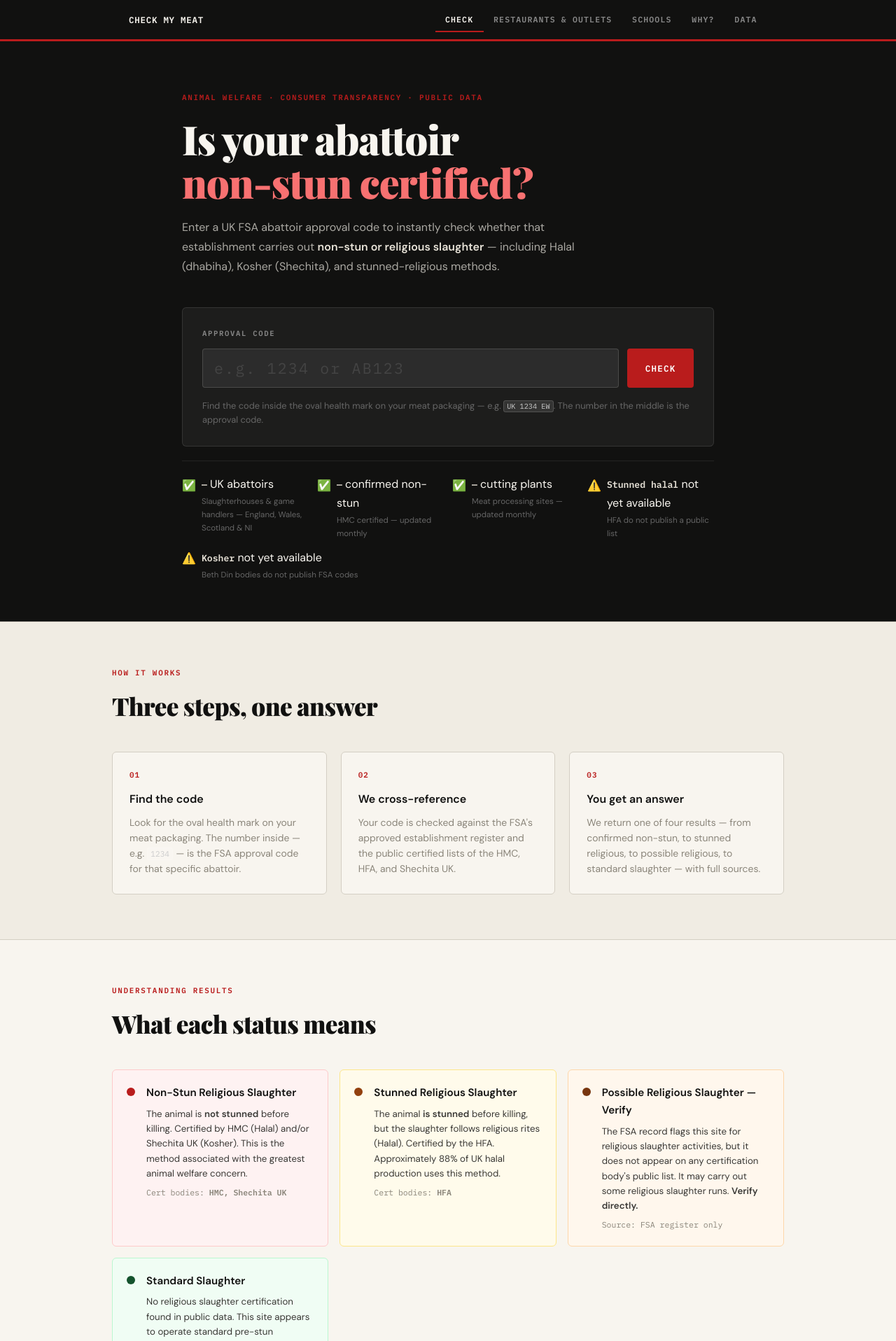
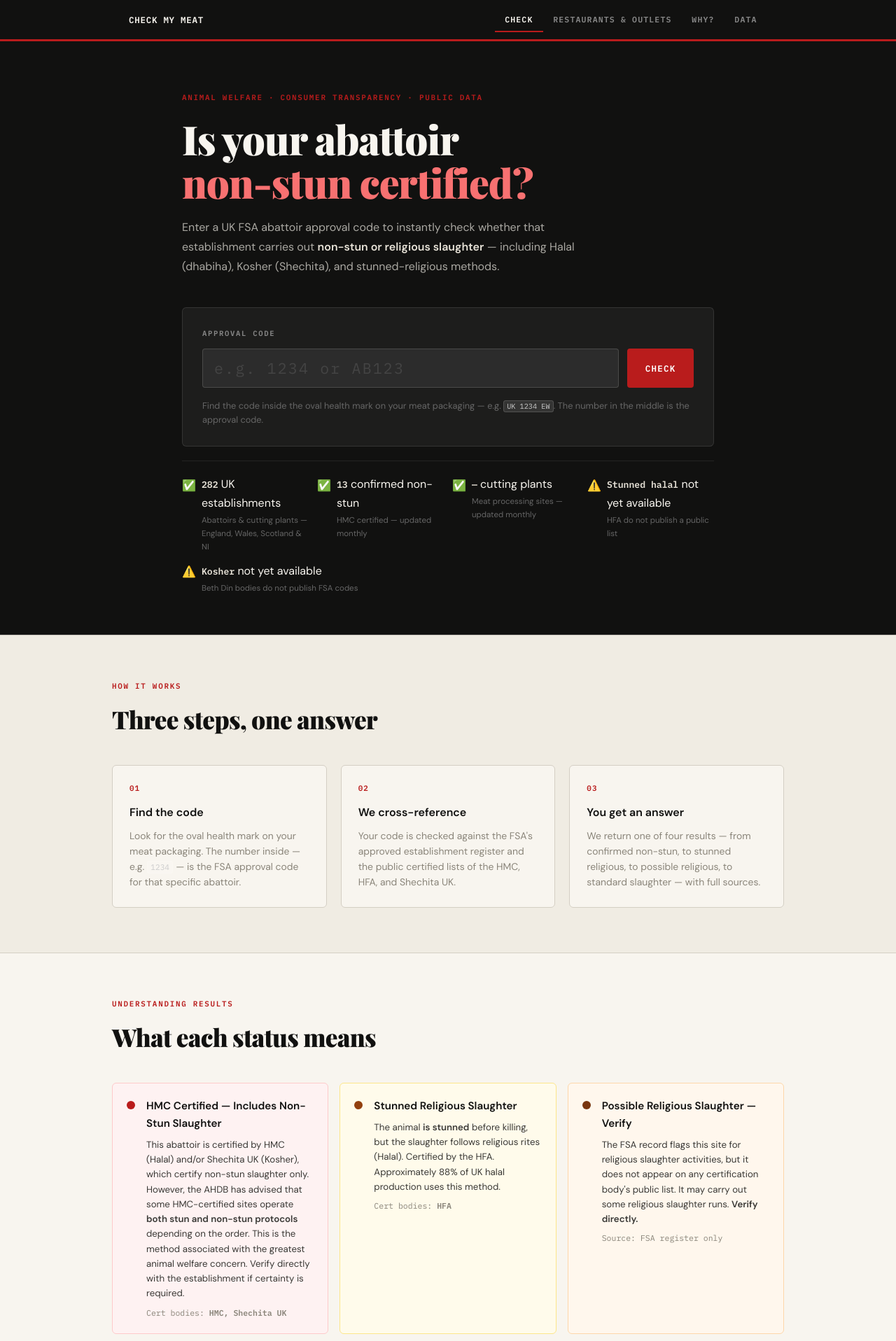
Before and after one commit to matsumurafishworks/slaughterhouse-checker, a Flask app: page / in a window 1280 px wide. Shown: the top 1916 px of the page at 70% size. Run offline with Flask 3, Linux system fonts and the light colour scheme; data that the repository does not hold is empty; some libraries are stand-ins or nearby versions.

Commit message:
Add files via upload

```diff
--- a/templates/index.html
+++ b/templates/index.html
@@ -18,7 +18,6 @@
     <div class="nav-links">
       <a href="/"            class="nav-link active">Check</a>
       <a href="/restaurants" class="nav-link">Restaurants &amp; Outlets</a>
-      <a href="/schools"     class="nav-link">Schools</a>
       <a href="/why"         class="nav-link">Why?</a>
       <a href="/data"        class="nav-link">Data</a>
     </div>
@@ -68,14 +67,14 @@
       <div class="coverage-item">
         <span class="cov-icon">✅</span>
         <div>
-          <span class="cov-label" id="stat-abattoirs">—</span> UK abattoirs
-          <span class="cov-sub">Slaughterhouses &amp; game handlers — England, Wales, Scotland &amp; NI</span>
+          <span class="cov-label" id="stat-total">282</span> UK establishments
+          <span class="cov-sub">Abattoirs &amp; cutting plants — England, Wales, Scotland &amp; NI</span>
         </div>
       </div>
       <div class="coverage-item">
         <span class="cov-icon">✅</span>
         <div>
-          <span class="cov-label" id="stat-nonstun">—</span> confirmed non-stun
+          <span class="cov-label" id="stat-nonstun">13</span> confirmed non-stun
           <span class="cov-sub">HMC certified — updated monthly</span>
         </div>
       </div>
@@ -146,8 +145,8 @@
       <div class="status-card status-red">
         <div class="status-dot dot-red"></div>
         <div>
-          <h3>Non-Stun Religious Slaughter</h3>
-          <p>The animal is <strong>not stunned</strong> before killing. Certified by HMC (Halal) and/or Shechita UK (Kosher). This is the method associated with the greatest animal welfare concern.</p>
+          <h3>HMC Certified — Includes Non-Stun Slaughter</h3>
+          <p>This abattoir is certified by HMC (Halal) and/or Shechita UK (Kosher), which certify non-stun slaughter only. However, the AHDB has advised that some HMC-certified sites operate <strong>both stun and non-stun protocols</strong> depending on the order. This is the method associated with the greatest animal welfare concern. Verify directly with the establishment if certainty is required.</p>
           <p class="status-cert">Cert bodies: <strong>HMC, Shechita UK</strong></p>
         </div>
       </div>
@@ -313,14 +312,13 @@ input.addEventListener('keydown', e => { if (e.key === 'Enter') check(); });
 // Load live stats
 fetch('/stats').then(r => r.json()).then(data => {
   if (!data.counts) return;
+  let total = data.counts.reduce((s, r) => s + r.n, 0);
   let nonStun = (data.counts.find(r => r.slaughter_status === 'NON_STUN') || {n:0}).n;
-  let mixed   = (data.counts.find(r => r.slaughter_status === 'MIXED')    || {n:0}).n;
+  let mixed = (data.counts.find(r => r.slaughter_status === 'MIXED') || {n:0}).n;
+  document.getElementById('stat-total').textContent = total;
   document.getElementById('stat-nonstun').textContent = nonStun + (mixed ? ' (+' + mixed + ' unverified)' : '');
   if (data.by_type) {
-    let abattoirs = (data.by_type.find(r => r.establishment_type === 'SLAUGHTERHOUSE') || {n:0}).n
-                  + (data.by_type.find(r => r.establishment_type === 'GAME_HANDLER')   || {n:0}).n;
-    let cutting   = (data.by_type.find(r => r.establishment_type === 'CUTTING_PLANT')  || {n:0}).n;
-    document.getElementById('stat-abattoirs').textContent = abattoirs;
-    document.getElementById('stat-cutting').textContent   = cutting;
+    let cutting = (data.by_type.find(r => r.establishment_type === 'CUTTING_PLANT') || {n:0}).n;
+    document.getElementById('stat-cutting').textContent = cutting;
   }
 }).catch(() => {});
```
Also changed, not shown: templates/data.html (+6 -5 lines).
